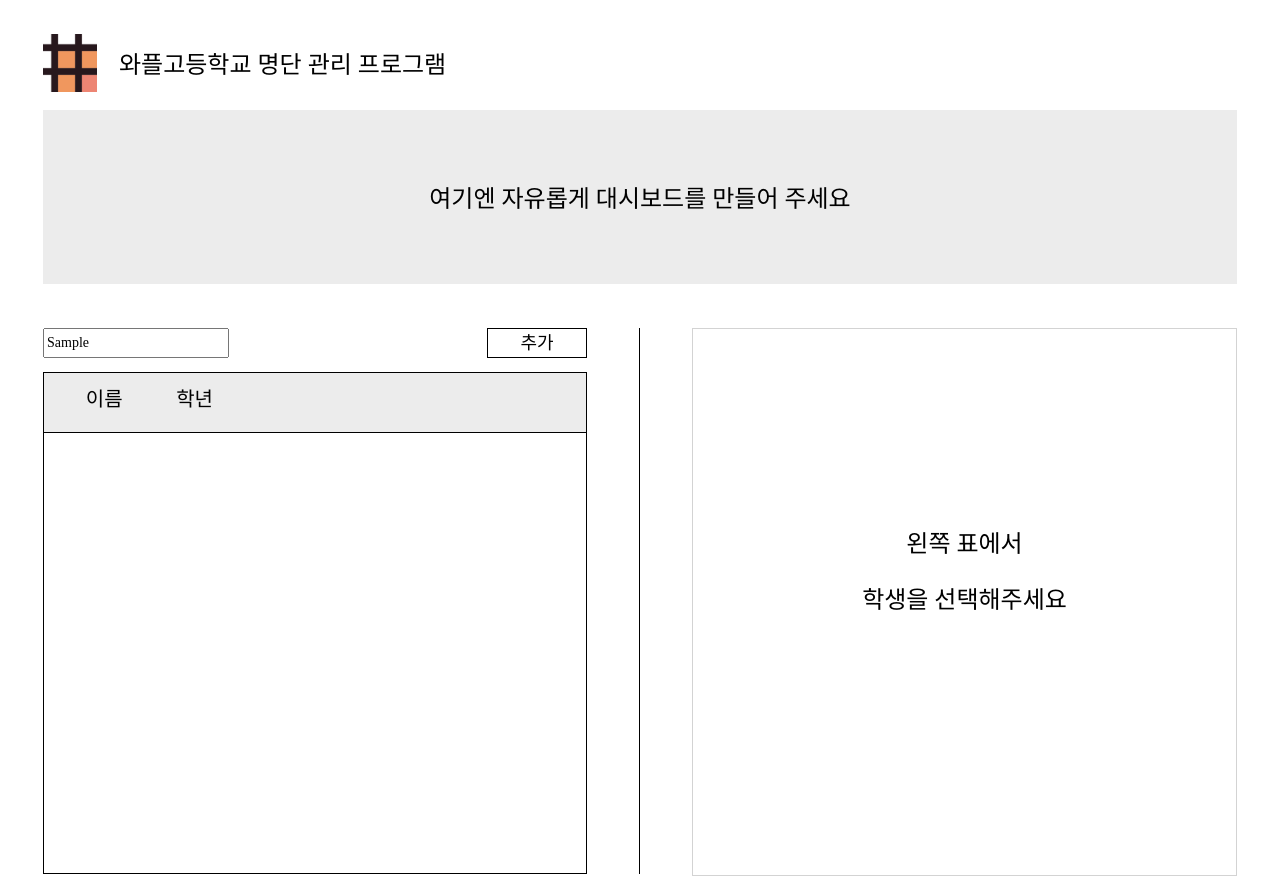
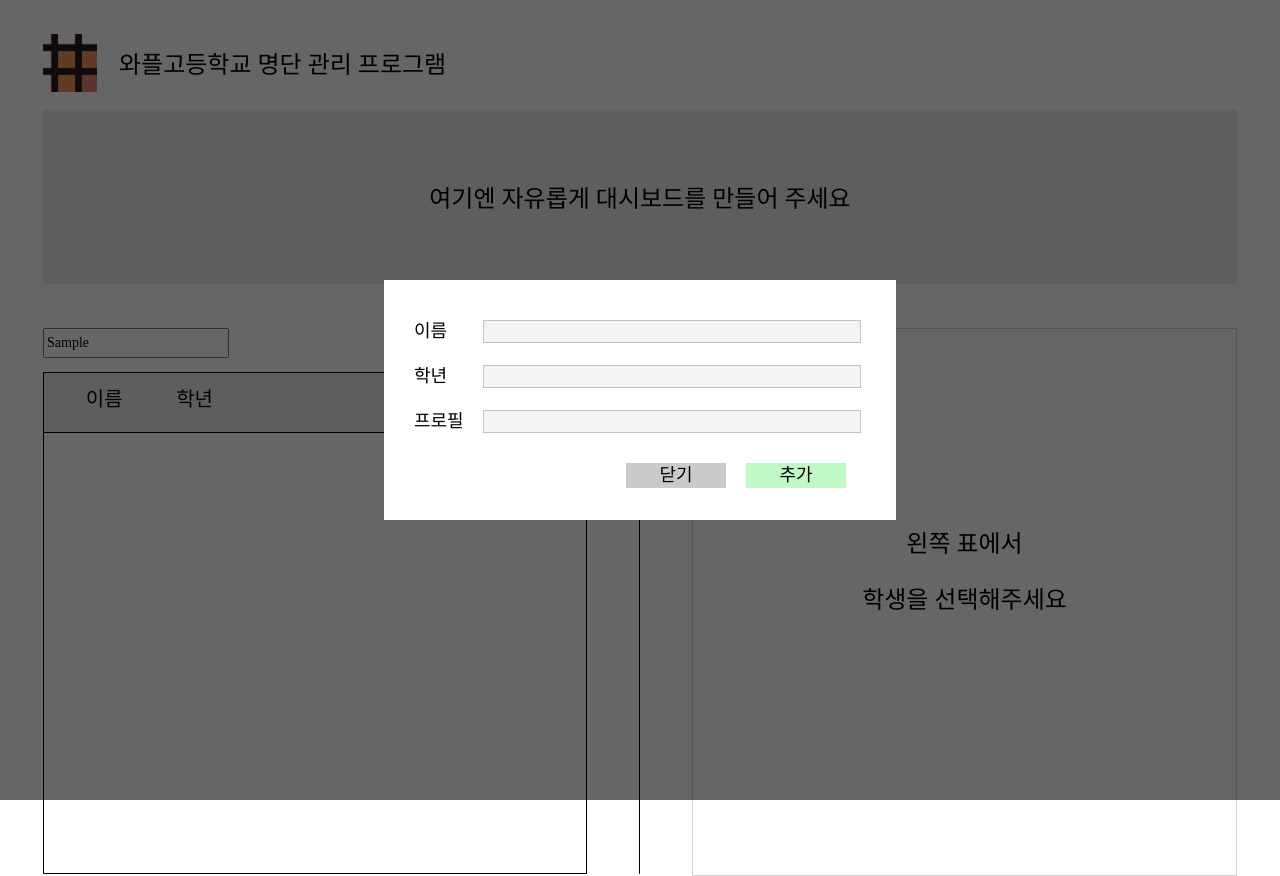
Before and after one commit to ChrisLee02/waffle-rookies-19.5-react-assignment-1, a React (Create React App) app in the folder react-app/: page / in a window 1280 px wide. Both pictures are taken after typing "Sample" into the empty fields and a click on the button "추가". Built offline with nearby package versions, Linux system fonts and the light colour scheme.

Commit message:
스펙 구현 완료 - 검색 기능, 수정 기능, 모달 및 추가 기능

```diff
--- a/react-app/src/App.js
+++ b/react-app/src/App.js
@@ -7,7 +7,7 @@ import Detail from './component/Detail/Detail';
 import {useState} from 'react'
 import DetailNotSelected from './component/Detail/DetailNotSelected';
 import {dummyData} from './Data/DummyData';
-import ReactDOM from 'react-dom';
+import Modal from './component/Modal/Modal';
 
 function App() {
     /*const [Clicked, setClicked] = useState(0); 생각해보니 필요없음. 현재 클릭한 학생 데이터의
@@ -15,13 +15,13 @@ function App() {
 
     const [stuData, setstuData] = useState(dummyData); /*더미 데이터로 학생 데이터 초기화*/
     const [nowstuData, setnowstuData] = useState({
-        key: Math.random(),
+        id: Math.random(),
         name: null,
         grade: null,
         profileImg: null
     }); /*현재 클릭한 학생의 데이터를 받아오는 변수*/
     const [changedData, setchangedData] = useState({
-        key: Math.random(),
+        id: Math.random(),
         name: null,
         grade: null,
         profileImg: null
@@ -30,7 +30,7 @@ function App() {
     const [filteredData, setfilteredData] = useState(stuData);
     const [search, setsearch] = useState('');
     const filterStudent = (filterKeyword) => {
-        if(filterKeyword==='') {
+        if (filterKeyword === '') {
             setfilteredData(stuData);
         } else {
             setfilteredData(stuData.filter(student => student.name.includes(filterKeyword)));
@@ -60,21 +60,28 @@ function App() {
         // id로 동일성 검증, 같다면 속성을 덮어쓰는 식으로 수정, 나머지 경우는 그대로 유지
     }
 
-    const raiseModal = () => {
-        return null;
+    const [modalOpen, setModalOpen] = useState(false);
+
+    const openModal = () => {
+        setModalOpen(true);
     }
+    const closeModal = () => {
+        setModalOpen(false);
+    }
+
     const [name, setname] = useState();
     const [grade, setgrade] = useState();
     const [profileImg, setprofileImg] = useState(); //텍스트 박스에 들어갈 변수
 
     return (
         <div className={'App'}>
+            <Modal filteredData={filteredData} setfilteredData={setfilteredData} stuData={stuData} addStudent={addStudent} closeModal={closeModal} modalOpen={modalOpen}></Modal>
             <Header></Header>
             <DashBoard></DashBoard>
             <div className={'Down'}>
                 <div className={'Left'}>
                     <ControlBar search={search} filterStudent={filterStudent}
-                                raiseModal={raiseModal}></ControlBar>
+                                openModal={openModal}></ControlBar>
                     <Table filteredData={filteredData} setname={setname} setgrade={setgrade}
                            setprofileImg={setprofileImg} changedData={changedData} setchangedData={setchangedData}
                            nowstuData={nowstuData}
@@ -82,7 +89,8 @@ function App() {
                 </div>
                 <div className={'Right'}>
                     {nowstuData.name === null ? <DetailNotSelected></DetailNotSelected> :
-                        <Detail delfilteredStudent={delfilteredStudent} delStudent={delStudent} name={name} grade={grade} profileImg={profileImg}
+                        <Detail delfilteredStudent={delfilteredStudent} delStudent={delStudent} name={name}
+                                grade={grade} profileImg={profileImg}
                                 setname={setname} setgrade={setgrade} modifyfilteredStudent={modifyfilteredStudent}
                                 setprofileImg={setprofileImg} setfilteredData={setfilteredData}
                                 modifyStudent={modifyStudent} changedData={changedData} setchangedData={setchangedData}
--- a/react-app/src/Data/DummyData.js
+++ b/react-app/src/Data/DummyData.js
@@ -42,9 +42,3 @@ export const dummyData = [
         profileImg: 'https://upload.wikimedia.org/wikipedia/commons/thumb/9/96/Sass_Logo_Color.svg/1280px-Sass_Logo_Color.svg.png',
     },
 ];
-
-export class stuData{
-    constructor(dummyData) {
-        this.Data = dummyData;
-    }
-}
--- a/react-app/src/component/ControlBar/ControlBar.js
+++ b/react-app/src/component/ControlBar/ControlBar.js
@@ -11,7 +11,7 @@ const ControlBar = (props) => {
                 props.filterStudent(e.target.value);
             }}
              placeholder={'검색'} type={'text'}/>
-            <button onClick={props.raiseModal}>추가</button>
+            <button onClick={props.openModal}>추가</button>
         </div>
     )
 }
--- a/react-app/src/component/Detail/DetailContent/DetailContent.css
+++ b/react-app/src/component/Detail/DetailContent/DetailContent.css
@@ -20,5 +20,7 @@
 }
 
 .DetailInput{
+    border: 1px solid #C2C2C2;
+    background-color: #F4F4F4;
     width: 90%;
 }
--- /dev/null
+++ b/react-app/src/component/Modal/Modal.css
@@ -0,0 +1,138 @@
+.ModalContent {
+    margin-top: 40px;
+    padding-left: 0px;
+}
+
+.ModalLine {
+    display: grid;
+    grid-template-columns: 1fr 6fr;
+    text-align: left;
+    margin-left: 30px;
+    margin-top: 22px;
+    line-height: 30px;
+    list-style-type: none;
+    font-family: Abel;
+    font-style: normal;
+    font-weight: normal;
+    font-size: 18px;
+    line-height: 23px;
+}
+
+.ModalInput {
+    width: 90%;
+    background-color: #F4F4F4;
+    border: 1px solid #C2C2C2;
+}
+
+.modal {
+    display: none;
+    position: fixed;
+    top: 0;
+    right: 0; /*이 부분이 모달의 정의 부분을 화면 전체로 만드는 부분이다. */
+    bottom: 0;
+    left: 0;
+    z-index: 99;
+    background-color: rgba(0, 0, 0, 0.6); /*여기서 뒷부분 흐려지게 만드는 효과를 줌*/
+
+
+}
+
+.openModalInside {
+    width: 40%;
+    min-width: 450px;
+    height: 30%;
+    margin: 0 auto;
+    background-color: #fff;
+    /* 팝업이 열릴때 스르륵 열리는 효과 */
+    animation: modal-show .3s forwards;
+
+    overflow: hidden;
+}
+
+.closeModalInside {
+    width: 40%;
+    min-width: 450px;
+    height: 30%;
+    margin: 0 auto;
+    background-color: #fff;
+    /* 팝업이 열릴때 스르륵 열리는 효과 */
+    animation: modal-disappear .3s forwards;
+
+}
+
+.modal.openModal {
+    display: flex;
+    align-items: center;
+    /* 팝업이 열릴때 스르륵 열리는 효과 */
+    animation: modal-bg-show .3s;
+
+}
+
+.modal.closeModal {
+    display: flex;
+    align-items: center;
+    animation: modal-bg-disappear .3s;
+    animation-fill-mode: forwards;
+}
+
+@keyframes modal-show {
+    from {
+        opacity: 0;
+        margin-top: -50px;
+    }
+    to {
+        opacity: 1;
+        margin-top: 0;
+    }
+}
+
+@keyframes modal-bg-show {
+    from {
+        opacity: 0;
+    }
+    to {
+        opacity: 1;
+    }
+}
+
+@keyframes modal-disappear {
+    from {
+        opacity: 1;
+        margin-top: 0;
+    }
+    to {
+        opacity: 0;
+        margin-top: -50px;
+        visibility: hidden;
+    }
+}
+
+@keyframes modal-bg-disappear {
+    from {
+        opacity: 1;
+    }
+    to {
+        opacity: 0;
+        visibility: hidden;
+    }
+}
+
+.Button {
+    margin-top: 30px;
+    margin-right: 50px;
+    display: flex;
+    justify-content: flex-end;
+
+}
+
+.close {
+    border: none;
+    margin-right: 20px;
+    background-color: #CACACA;
+
+}
+
+.add {
+    border: none;
+    background-color: #BFF8C5;
+}
--- /dev/null
+++ b/react-app/src/component/Modal/Modal.js
@@ -0,0 +1,72 @@
+import './Modal.css'
+import {useState} from 'react';
+
+
+const Modal = (props) => {
+    const open = props.modalOpen;
+
+    const [name, setname] = useState();
+    const [grade, setgrade] = useState();
+    const [profileImg, setprofileImg] = useState(); //텍스트 박스에 들어갈 변수
+
+    return (
+        // 모달이 열릴때 openModal 클래스가 생성된다.
+        <div className={open ? 'openModal modal' : 'closeModal modal'}>
+            {open ? (
+                <div className={open ? 'openModalInside' : 'closeModalInside'}>
+                    <ul className={'ModalContent'}>
+                        <li className={'ModalLine'} id={'Name'}>
+                            이름 <input onChange={e => {
+                            setname(e.target.value);
+                        }} className={'ModalInput'}/>
+                        </li>
+                        <li className={'ModalLine'} id={'Grade'}>
+                            학년 <input onChange={e => {
+                            setgrade(e.target.value);
+                        }} className={'ModalInput'}/>
+                        </li>
+                        <li className={'ModalLine'} id={'Profile'}>
+                            프로필 <input onChange={e => {
+                            setprofileImg(e.target.value);
+                        }} className={'ModalInput'}/>
+                        </li>
+                    </ul>
+                    <div className={'Button'}>
+                        <div></div>
+                        <button className={'close'} onClick={props.closeModal}>닫기</button>
+                        <div></div>
+                        <button className={'add'} onClick={() => {
+                            const korean = /[가-힣]/;
+                            if ( name.length === 2 && korean.test(name[0]) && korean.test(name[1]) && ( Number(grade) === 1 || Number(grade) === 2 || Number(grade) === 3)) {
+                                let tmp = props.stuData.filter(student => student.grade === grade);
+                                let tmp2 = tmp.filter(student => student.name === name);
+                                let tmp3 = {
+                                    id: Math.random(),
+                                    name: name,
+                                    grade: grade,
+                                    profileImg: profileImg
+                                };
+                                if(tmp2.length === 0){
+                                    props.addStudent(tmp3);
+                                    props.setfilteredData( [...props.filteredData,tmp3] );
+                                    props.closeModal();
+                                } else {
+                                    window.alert('한 학년에 동명이인이 있어요:)');
+                                }
+
+                            } else if (name === 3 && korean.test(name[0]) && korean.test(name[1]) && korean.test(name[2]) && (grade === 1 || grade === 2 || grade === 3)) {
+                                props.modifyStudent(props.changedData.id, props.changedData);
+                                props.modifyfilteredStudent(props.changedData.id, props.changedData);
+                            } else {
+                                window.alert('이름은 한글 2~3글자, 학년은 1,2,3 중 하나로 설정할 수 있습니다.');
+                            }
+                        }}>추가
+                        </button>
+                    </div>
+                </div>
+            ) : null}
+        </div>
+    )
+}
+
+export default Modal
--- a/react-app/src/component/Table/TableContent/TableContent.js
+++ b/react-app/src/component/Table/TableContent/TableContent.js
@@ -16,7 +16,7 @@ const TableContent = (props) => {
             props.setprofileImg(props.student.profileImg);
         } else {
             props.setnowstuData({
-                key: Math.random(),
+                id: Math.random(),
                 name: null,
                 grade: null,
                 profileImg: null
```
